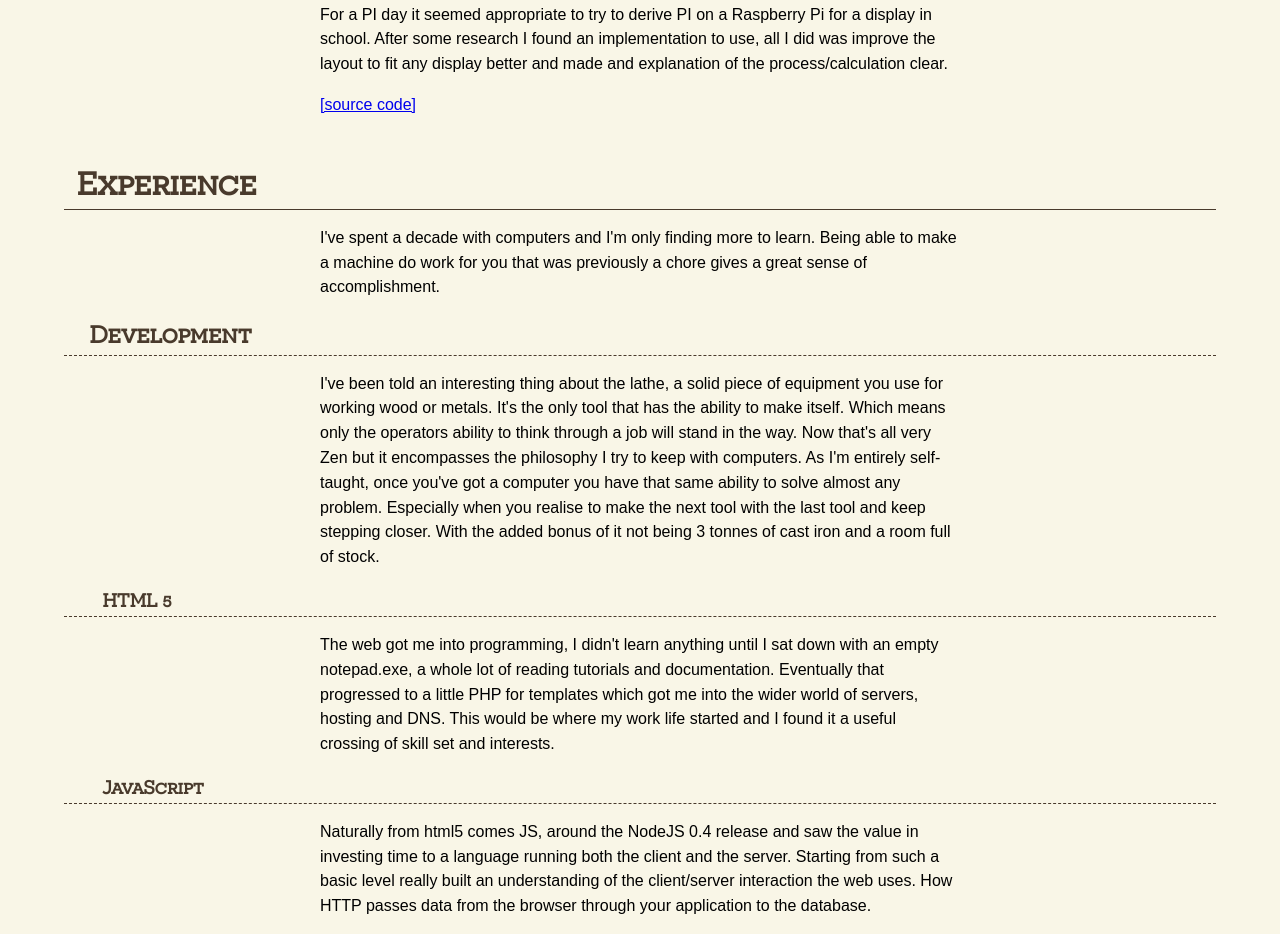
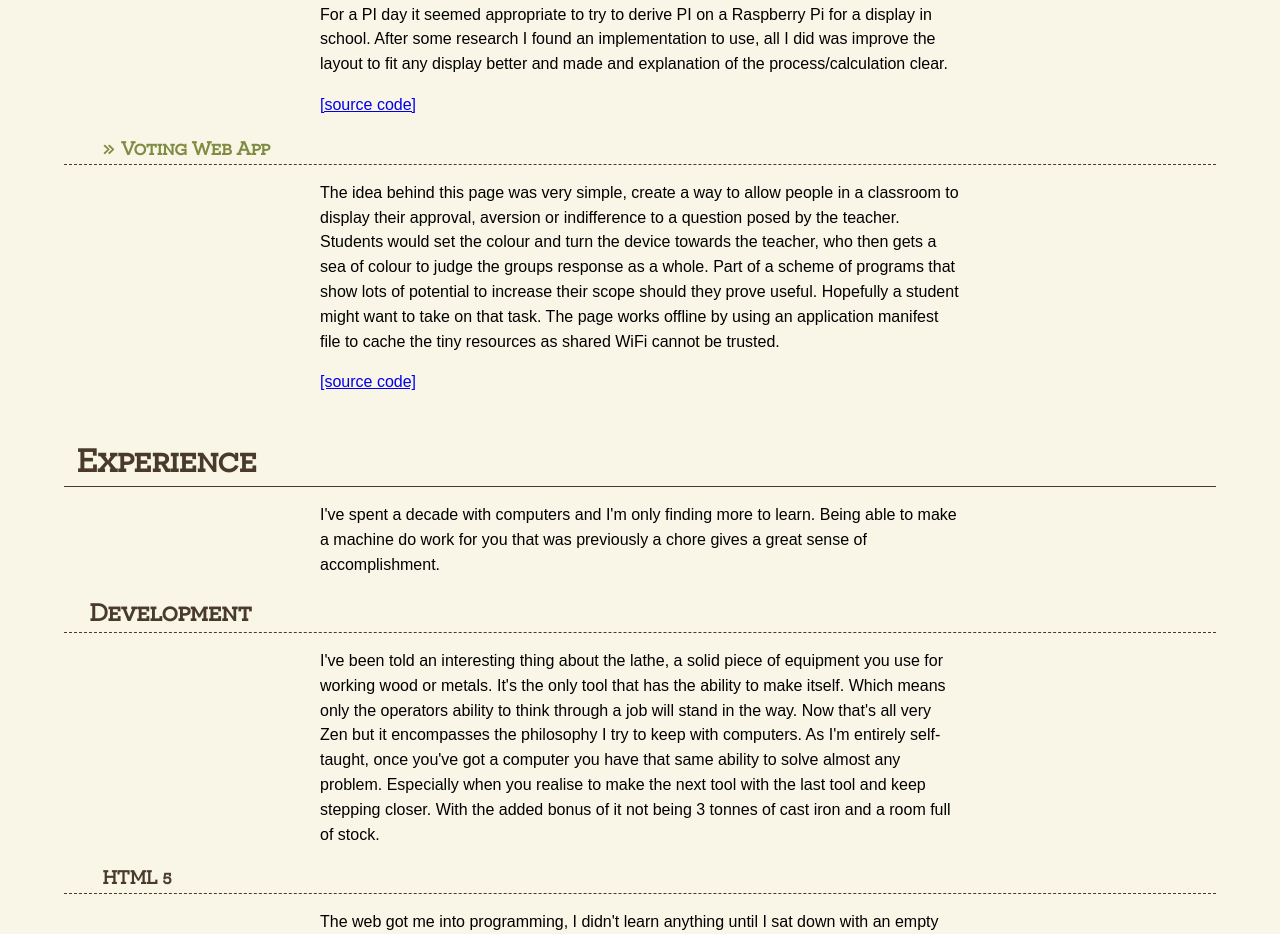
Before and after one commit to Jackbennett/Jackbennett.github.io, a website: page public/index.html in a window 1280 px wide. Shown: the part 1472-2406 px from the top of the page. Drawn offline with Linux system fonts and the light colour scheme.

Commit message:
List Voting Web App links and description

```diff
--- a/public/index.html
+++ b/public/index.html
@@ -45,9 +45,13 @@
   <p>In the future I will call out to some presentable accomplishments but until then have a look through my <a href="https://github.com/JackBennett">Github profile</a> for my work.</p>
   <h3><a href="https://github.com/Jackbennett/project-discovery#readme" title="Discover running websites on a network" target="_blank">Discovery</a></h3>
   <p>This is a server I wrote that shows website projects being worked on within a network. It's for use in a classroom situation to make a lesson more interactive. The idea being if students can quickly see how their class mates are getting on they might focus more to show off their own work.</p>
-  <h3><a href="http://jackbennett.github.io/montecarlopi/" title="Running demonstration to derive PI" tartget="_blank">Montecarlo PI Calculation</a></h3>
+  <h3><a href="http://jackbennett.github.io/montecarlopi/" title="Running demonstration to derive PI" target="_blank">Montecarlo PI Calculation</a></h3>
   <p>For a PI day it seemed appropriate to try to derive PI on a Raspberry Pi for a display in school. After some research I found an implementation to use, all I did was improve the layout to fit any display better and made and explanation of the process/calculation clear.</p>
-  <p><a href="https://github.com/Jackbennett/montecarlopi" title="source code">[source code]</a></p>
+  <p><a href="https://github.com/Jackbennett/montecarlopi" title="Cource code to Montecarlo PI">[source code]</a></p>
+
+  <h3><a href="http://jackbennett.github.io/VotingWebApp/" title="Page to display votes in a room">Voting Web App</a></h3>
+  <p>The idea behind this page was very simple, create a way to allow people in a classroom to display their approval, aversion or indifference to a question posed by the teacher. Students would set the colour and turn the device towards the teacher, who then gets a sea of colour to judge the groups response as a whole. Part of a scheme of programs that show lots of potential to increase their scope should they prove useful. Hopefully a student might want to take on that task. The page works offline by using an application manifest file to cache the tiny resources as shared WiFi cannot be trusted.</p>
+  <p><a href="https://github.com/Jackbennett/VotingWebApp" title="Source code to Voting Web App">[source code]</a></p>
 </article>
 <article>
   <h1 id="Experience">Experience</h1>
```
